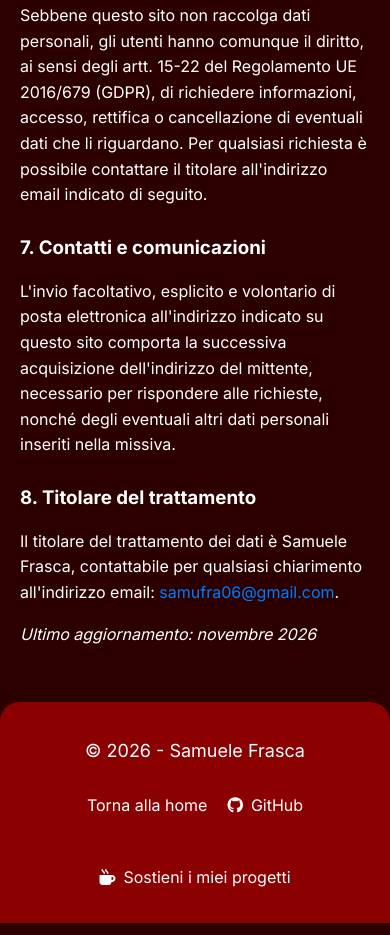
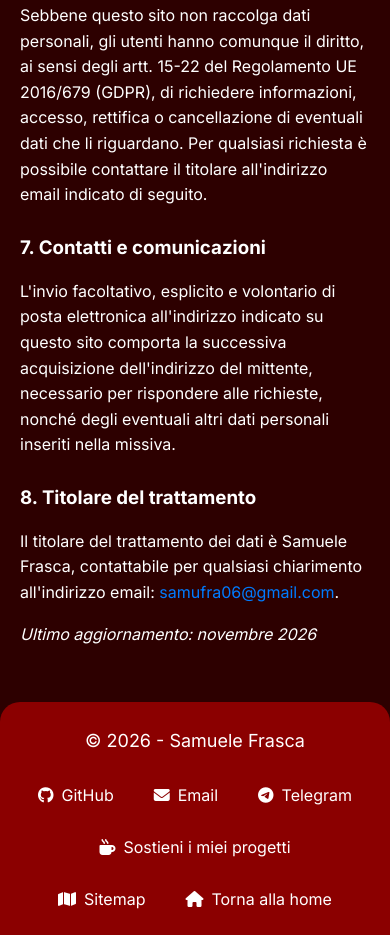
Before and after one commit to samuelefrasca/samuelefrasca.github.io, a plain HTML site: page privacy.html in a window 390 px wide. Shown: the part 2302-3237 px from the top of the page. Drawn offline with Linux system fonts and the light colour scheme.

Commit message:
fix: improve footer and remove title "About me"

```diff
--- a/assets/css/style.css
+++ b/assets/css/style.css
@@ -16,6 +16,7 @@ body {
     color: var(--text-light);
     font-family: "Inter", sans-serif;
     margin: 0;
+    padding: 0;
     display: flex;
     flex-direction: column;
     min-height: 100vh
@@ -142,7 +143,7 @@ main {
 
 footer {
     background-color: var(--bg-accent);
-    padding: 20px 0px;
+    padding: 10px 0px;
     border-radius: 20px 20px 0px 0px;
 }
 
@@ -151,11 +152,10 @@ footer {
     font-size: 18px;
 }
 
-.contatti {
+.contatti, .contatti-media {
     display: flex;
     justify-content: center;
     gap: 40px;
-    margin-top: 15px;
 }
 
 .contatto-item {
@@ -199,8 +199,18 @@ footer {
         gap: 20px;
     }
 
+    .contatti-media {
+        flex-direction: row;
+    }
+
     .contatti {
-        flex-wrap: wrap;
-        gap: 20px;
+        flex-direction: column;
+        align-items: center;
+        gap: 0;
+    }
+
+    .contatto-item {
+        margin: 0;
+        padding: 0;
     }
 }
--- a/privacy.html
+++ b/privacy.html
@@ -126,11 +126,26 @@
         <div class="container">
             <p class="subtitle-footer">© 2026 - Samuele Frasca</p>
             <div class="contatti">
-                <p><a class="contatto-item" href="/">Torna alla home</a></p>
-                <p><a class="contatto-item" href="https://github.com/samuelefrasca" target="_blank"
-                        rel="noopener noreferrer"><i class="fa-brands fa-github"></i> GitHub</a></p>
-                <p><a class="contatto-item" href="https://paypal.me/SamueleFrasca18" target="_blank"
-                        rel="noopener noreferrer"><i class="fa-solid fa-mug-hot"></i> Sostieni i miei progetti</a></p>
+                <div class="contatti-media">
+                    <p><a class="contatto-item" href="https://github.com/samuelefrasca" target="_blank"
+                            rel="noopener noreferrer"><i class="fa-brands fa-github"></i> GitHub</a></p>
+                    <p><a class="contatto-item" href="mailto:samufra06@gmail.com"><i class="fa-solid fa-envelope"></i>
+                            Email</a></p>
+                    <p><a class="contatto-item" href="https://t.me/samuelefrasca" target="_blank"
+                            rel="noopener noreferrer"><i class="fa-brands fa-telegram"></i> Telegram</a></p>
+                </div>
+                <div class="contatti-media">
+                    <p><a class="contatto-item" href="https://paypal.me/SamueleFrasca18" target="_blank"
+                            rel="noopener noreferrer"><i class="fa-solid fa-mug-hot"></i> Sostieni i miei progetti</a>
+                    </p>
+                </div>
+                <div class="contatti-media">
+                    <p><a class="contatto-item" href="/sitemap.html"><i class="fa-solid fa-map"></i> Sitemap</a>
+                    </p>
+                    <p><a class="contatto-item" href="/"><i class="fa-solid fa-house"></i>
+                            Torna alla home</a>
+                    </p>
+                </div>
             </div>
         </div>
     </footer>
```
Also changed, not shown: index.html (+14 -5 lines).
